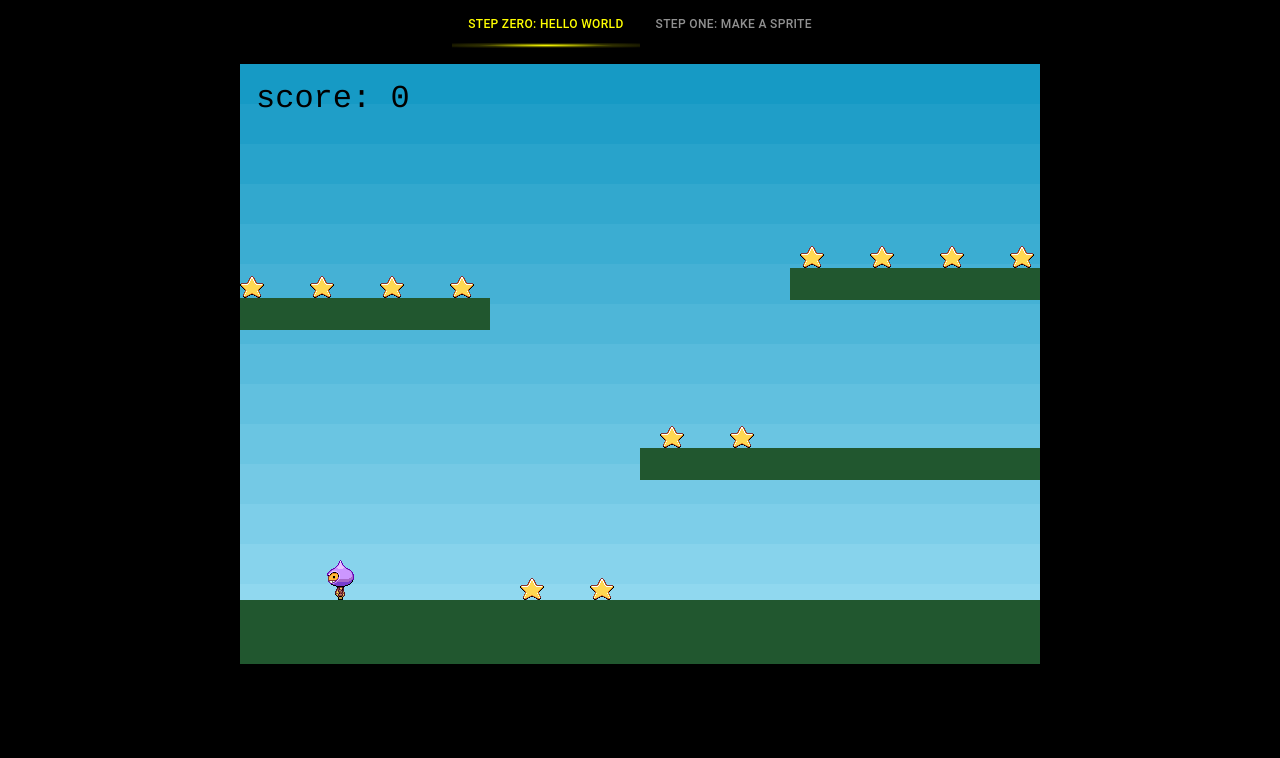
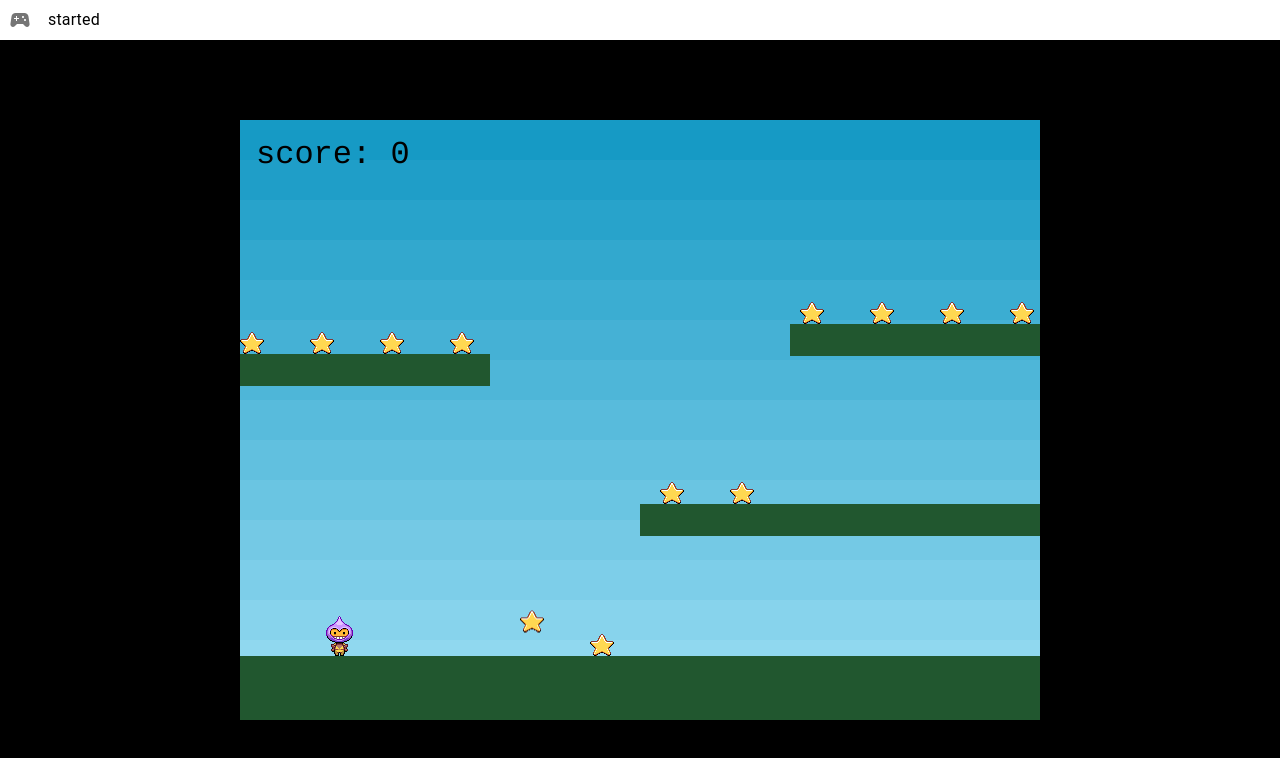
Before and after one commit to shuzhiwen/game-demo-2d, a React (Vite) app: page /started in a window 1280 px wide. Shown: the top 758 px of the page. Built offline with nearby package versions, Linux system fonts and the light colour scheme.

Commit message:
feat: optimize menu ui/ux

```diff
--- a/package.json
+++ b/package.json
@@ -18,12 +18,13 @@
   "dependencies": {
     "@emotion/react": "^11.10.5",
     "@emotion/styled": "^11.10.5",
+    "@mui/icons-material": "^5.11.16",
     "@mui/material": "^5.11.4",
     "awesome-chart": "0.3.0",
     "phaser": "^3.55.2",
     "react": "^17.0.2",
     "react-dom": "^17.0.2",
-    "react-router-dom": "5"
+    "react-router-dom": "^6.11.2"
   },
   "devDependencies": {
     "@types/animejs": "^3.1.4",
--- a/src/App.tsx
+++ b/src/App.tsx
@@ -1,34 +1,41 @@
-import {Stack} from '@mui/system'
-import {SyntheticEvent, useState} from 'react'
-import {MTab, MTabs, TabPanel} from './components/Tab'
-import {SectionOnePage} from './one-sprite'
-import {SectionZeroPage} from './zero-learn'
+import {SportsEsports} from '@mui/icons-material'
+import {IconButton, Menu, MenuItem, Stack, Typography} from '@mui/material'
+import React from 'react'
+import {useLocation, useNavigate} from 'react-router-dom'
 
-enum STEP {
-  Zero,
-  One,
+const MenuDict: Record<string, string> = {
+  '/started': 'started',
+  '/gobang': 'gobang',
 }
 
-export function App() {
-  const [value, setValue] = useState<STEP>(STEP.Zero)
-  const handleChange = (_: SyntheticEvent, newValue: STEP) => {
-    setValue(newValue)
+export function GameMenu() {
+  const [anchorEl, setAnchorEl] = React.useState<null | HTMLElement>(null)
+  const open = Boolean(anchorEl)
+  const navigate = useNavigate()
+  const {pathname} = useLocation()
+  const handleClick = (event: React.MouseEvent<HTMLButtonElement>) => {
+    setAnchorEl(event.currentTarget)
+  }
+  const handleNavigate = (path: string) => {
+    setAnchorEl(null)
+    navigate(path)
   }
 
   return (
-    <Stack width="100vw" height="100vh" bgcolor="black">
-      <MTabs value={value} onChange={handleChange} centered>
-        <MTab value={STEP.Zero} label="Step Zero: Hello World" wrapped />
-        <MTab value={STEP.One} label="Step One: Make A Sprite" wrapped />
-      </MTabs>
-      <Stack flex={1} p={2} overflow="hidden">
-        <TabPanel value={value} index={STEP.Zero}>
-          <SectionZeroPage />
-        </TabPanel>
-        <TabPanel value={value} index={STEP.One}>
-          <SectionOnePage />
-        </TabPanel>
+    <Stack>
+      <Stack direction="row" spacing={1} alignItems="center">
+        <IconButton onClick={handleClick} sx={{width: 'fit-content'}}>
+          <SportsEsports />
+        </IconButton>
+        <Typography color="black">{MenuDict[pathname]}</Typography>
       </Stack>
+      <Menu anchorEl={anchorEl} onClose={handleClick} open={open}>
+        {Object.entries(MenuDict).map(([path, title]) => (
+          <MenuItem key={path} onClick={() => handleNavigate(path)}>
+            {title}
+          </MenuItem>
+        ))}
+      </Menu>
     </Stack>
   )
 }
--- /dev/null
+++ b/src/components/Container.tsx
@@ -0,0 +1,15 @@
+import styled from '@emotion/styled'
+import {Stack} from '@mui/material'
+
+export const FullStack = styled(Stack)({
+  width: '100%',
+  height: '100%',
+  overflow: 'auto',
+})
+
+export const AppStage = styled(Stack)({
+  width: '100vw',
+  height: 'calc(100vh - 40px)',
+  overflow: 'auto',
+  backgroundColor: 'black',
+})
--- a/src/components/Tab.tsx
+++ /dev/null
@@ -1,37 +0,0 @@
-import {Box, styled, Tab, TabProps, Tabs, TabsProps} from '@mui/material'
-
-export const MTabs = styled((props: TabsProps) => (
-  <Tabs
-    textColor="inherit"
-    indicatorColor="secondary"
-    TabIndicatorProps={{hidden: true}}
-    {...props}
-  />
-))(() => ({}))
-
-export const MTab = styled((props: TabProps) => <Tab disableRipple {...props} />)(({theme}) => ({
-  color: theme.palette.primary.main,
-  '&.Mui-selected': {
-    color: 'yellow',
-    background: 'radial-gradient(#ffff00ff, #ffff002f, transparent)',
-    backgroundPosition: '0 100%',
-    backgroundRepeat: 'no-repeat',
-    backgroundSize: '100% 10%',
-  },
-}))
-
-interface TabPanelProps {
-  children?: React.ReactNode
-  index: number
-  value: number
-}
-
-export function TabPanel(props: TabPanelProps) {
-  const {children, value, index, ...other} = props
-
-  return (
-    <Box height="100%" role="tabpanel" hidden={value !== index} {...other}>
-      {value === index && children}
-    </Box>
-  )
-}
--- a/src/components/Theme.tsx
+++ /dev/null
@@ -1,21 +0,0 @@
-import {createTheme, ThemeProvider} from '@mui/material'
-import {PropsWithChildren} from 'react'
-
-const theme = createTheme({
-  palette: {
-    primary: {
-      main: '#f2f2f2',
-    },
-    secondary: {
-      main: '#ffff00',
-    },
-    text: {
-      primary: '#f2f2f2',
-      secondary: '#ffff00',
-    },
-  },
-})
-
-export function AppProvider(props: PropsWithChildren) {
-  return <ThemeProvider theme={theme}>{props.children}</ThemeProvider>
-}
--- /dev/null
+++ b/src/gobang/index.tsx
@@ -0,0 +1,10 @@
+import {Typography} from '@mui/material'
+import {AppStage} from '../components/Container'
+
+export function SectionOnePage() {
+  return (
+    <AppStage>
+      <Typography>gobang</Typography>
+    </AppStage>
+  )
+}
--- a/src/index.tsx
+++ b/src/index.tsx
@@ -1,19 +1,20 @@
 import React from 'react'
 import ReactDOM from 'react-dom'
-import {BrowserRouter as Router, Route} from 'react-router-dom'
-import {AppProvider} from './components/Theme'
-import {App} from './App'
+import {BrowserRouter, Route, Routes} from 'react-router-dom'
+import {GameMenu} from './App'
+import {SectionOnePage} from './gobang'
+import {Started} from './started'
 import './index.css'
 
 ReactDOM.render(
   <React.StrictMode>
-    <Router>
-      <Route path="/">
-        <AppProvider>
-          <App />
-        </AppProvider>
-      </Route>
-    </Router>
+    <BrowserRouter>
+      <GameMenu />
+      <Routes>
+        <Route path="/started" Component={Started} />
+        <Route path="/gobang" Component={SectionOnePage} />
+      </Routes>
+    </BrowserRouter>
   </React.StrictMode>,
   document.getElementById('root')
 )
--- a/src/one-sprite/index.tsx
+++ /dev/null
@@ -1,9 +0,0 @@
-import {Stack, Typography} from '@mui/material'
-
-export function SectionOnePage() {
-  return (
-    <Stack>
-      <Typography>Step One</Typography>
-    </Stack>
-  )
-}
--- a/src/zero-learn/index.tsx
+++ b/src/started/index.tsx
@@ -1,9 +1,10 @@
 import {Stack} from '@mui/material'
-import {AUTO, Game} from 'phaser'
+import {AUTO, Game, Math} from 'phaser'
 import {useEffect, useRef} from 'react'
+import {AppStage} from '../components/Container'
 
-export function SectionZeroPage() {
-  const ref = useRef<HTMLDivElement>()
+export function Started() {
+  const ref = useRef<HTMLDivElement>(null)
 
   useEffect(() => {
     const container = ref.current!
@@ -29,7 +30,12 @@ export function SectionZeroPage() {
     })
     return () => game.destroy(true, false)
   })
-  return <Stack ref={ref} m="auto" width="800px" height="600px" />
+
+  return (
+    <AppStage>
+      <Stack ref={ref} m="auto" width={800} height={600} />
+    </AppStage>
+  )
 }
 
 function preload(this: Phaser.Scene) {
@@ -47,7 +53,7 @@ const create = (cx: number, cy: number) => {
     let score = 0
     const platforms = this.physics.add.staticGroup()
     const player = this.physics.add.sprite(100, 450, 'dude')
-    const cursors = this.input.keyboard.createCursorKeys()
+    const cursors = this.input.keyboard?.createCursorKeys()
     const bombs = this.physics.add.group()
     const text = this.add.text(16, 16, 'score: 0', {
       fontSize: '32px',
@@ -85,16 +91,17 @@ const create = (cx: number, cy: number) => {
         star.disableBody(true, true)
 
         if (stars.countActive(true) === 0) {
-          stars.children.iterate(function (child: any) {
+          stars.children.iterate((child: any) => {
             child.enableBody(true, child.x, 0, true, true)
+            return null
           })
 
-          const x = player.x < 400 ? Phaser.Math.Between(400, 800) : Phaser.Math.Between(0, 400)
+          const x = player.x < 400 ? Math.Between(400, 800) : Math.Between(0, 400)
           const bomb = bombs.create(x, 16, 'bomb')
 
           bomb.setBounce(1)
           bomb.setCollideWorldBounds(true)
-          bomb.setVelocity(Phaser.Math.Between(-200, 200), 20)
+          bomb.setVelocity(Math.Between(-200, 200), 20)
         }
       },
       undefined,
@@ -129,8 +136,9 @@ const create = (cx: number, cy: number) => {
       repeat: -1,
     })
 
-    stars.children.iterate(function (child: any) {
-      child.setBounceY(Phaser.Math.FloatBetween(0.4, 0.8))
+    stars.children.iterate((child: any) => {
+      child.setBounceY(Math.FloatBetween(0.4, 0.8))
+      return null
     })
   }
 }
```
Also changed, not shown: 1 other file (tests, documents, lock files or other folders).
